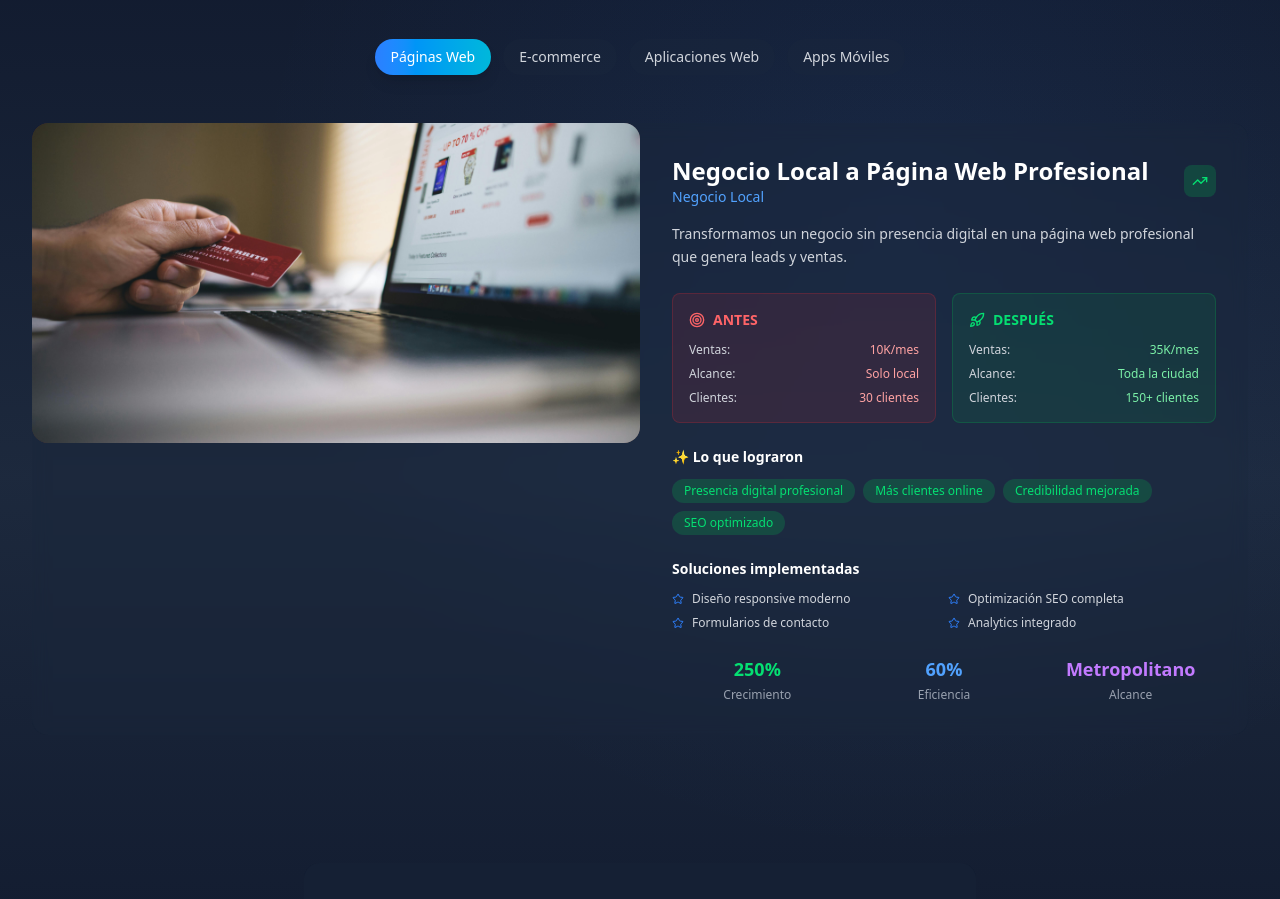
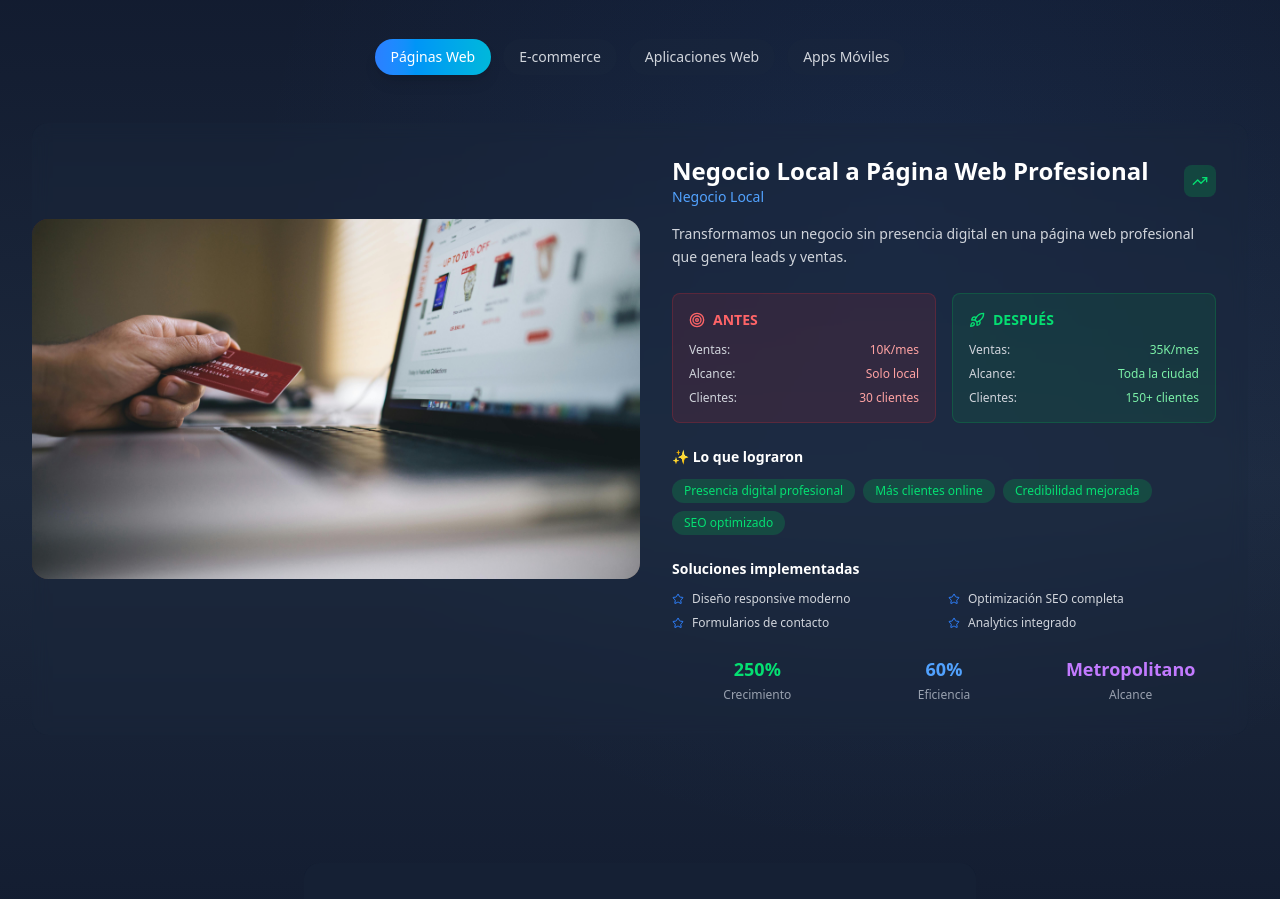
Before and after one commit to Astralyss/Astralyss-LandingPage, a Next.js app: page / in a window 1280 px wide. Shown: the part 4080-4979 px from the top of the page. Built offline with nearby package versions, Linux system fonts and the light colour scheme.

Commit message:
funciona bien

```diff
--- a/src/app/components/Portfolio.js
+++ b/src/app/components/Portfolio.js
@@ -221,7 +221,7 @@ export default function Portfolio() {
           <div className="bg-slate-800/30 backdrop-blur-sm rounded-xl sm:rounded-2xl overflow-hidden">
             <div className="grid lg:grid-cols-2 gap-0">
                                             {/* Before/After Comparison */}
-               <div className="relative h-48 lg:h-80 bg-gradient-to-br from-red-500/20 to-orange-500/20 rounded-xl sm:rounded-2xl overflow-hidden flex items-center justify-center pt-4 lg:pt-8">
+               <div className="relative h-48 lg:h-90 bg-gradient-to-br from-red-500/20 to-orange-500/20 rounded-xl mt-24 sm:rounded-2xl overflow-hidden">
                  <Image
                    src={`/images/${activeFilter === 'web' ? 'web-page' :
                           activeFilter === 'ecommerce' ? 'e-comerce' :
```
